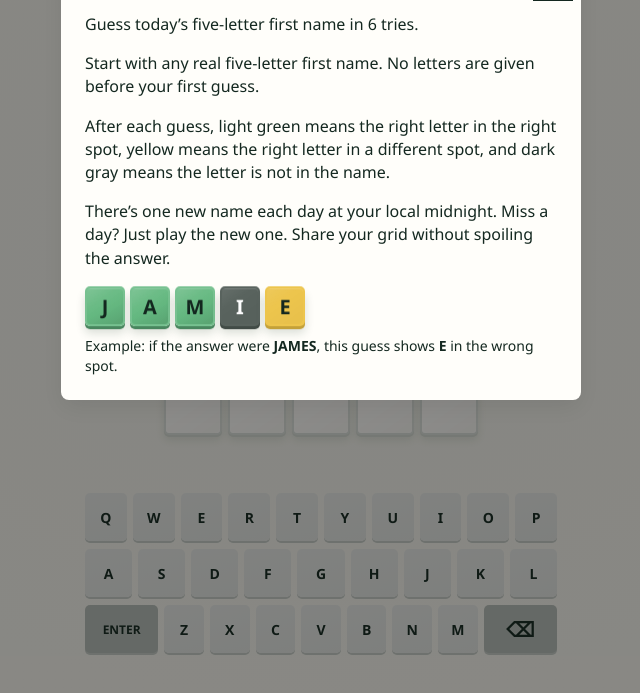
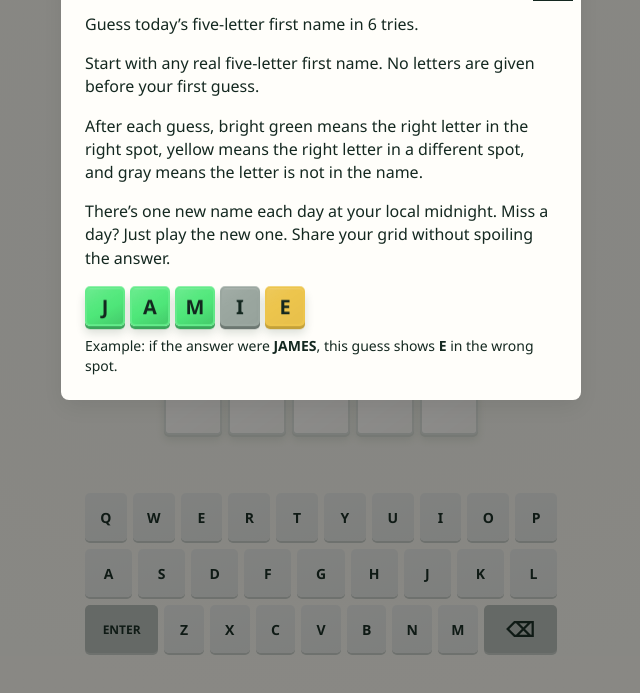
Before and after one commit to Btheriot83/given, a website with bundled scripts: page index.html in a window 1280 px wide. Shown: the part 107-800 px from the top of the page, without its empty margins (319-959 px from the left). Built offline with nearby package versions, Linux system fonts and the light colour scheme.

Commit message:
Brighten correct green and lighten absent gray

```diff
--- a/css/game.css
+++ b/css/game.css
@@ -6,10 +6,10 @@
   --filled: #7d8980;
   --key: #e5e8e4;
   --key-text: #1c3027;
-  --absent: #59635e;
+  --absent: #9ba7a0;
   --present: #edc54d;
   --correct: #24664d;
-  --correct-feedback: #65b981;
+  --correct-feedback: #4fe87a;
   --feedback-ink: #142820;
   --tile-face: #fffefa;
   --tile-edge: #d6dbd3;
@@ -28,10 +28,10 @@
   --filled: #83938b;
   --key: #35453f;
   --key-text: #f3f4ed;
-  --absent: #4e5954;
+  --absent: #8d9b93;
   --present: #e5bd45;
   --correct: #43856c;
-  --correct-feedback: #70c58e;
+  --correct-feedback: #54ec83;
   --tile-face: #202d29;
   --tile-edge: #0b1411;
   --toast: #ffffff;
@@ -44,7 +44,7 @@
 :root[data-colorblind="on"] {
   --present: #f6d45e;
   --correct: #146443;
-  --correct-feedback: #81d69b;
+  --correct-feedback: #65f396;
 }
 
 * { box-sizing: border-box; }
@@ -267,7 +267,7 @@ button {
 }
 .tile[data-state="correct"] { background: linear-gradient(155deg, color-mix(in srgb, var(--correct-feedback) 90%, #fff), var(--correct-feedback) 58%, color-mix(in srgb, var(--correct-feedback) 90%, #000)); border-color: color-mix(in srgb, var(--correct-feedback) 88%, #fff); color: var(--feedback-ink); --tile-edge: color-mix(in srgb, var(--correct-feedback) 66%, #10241b); }
 .tile[data-state="present"] { background: var(--present); border-color: var(--present); color: var(--feedback-ink); --tile-edge: color-mix(in srgb, var(--present) 66%, #735a13); }
-.tile[data-state="absent"] { background: var(--absent); border-color: var(--absent); color: #fff; --tile-edge: color-mix(in srgb, var(--absent) 66%, #111b16); }
+.tile[data-state="absent"] { background: var(--absent); border-color: var(--absent); color: var(--feedback-ink); --tile-edge: color-mix(in srgb, var(--absent) 66%, #111b16); }
 .tile.flip { animation: flip 0.5s ease forwards; }
 .tile.lift { animation: win-lift 0.55s cubic-bezier(.23, 1, .32, 1); }
 
@@ -344,7 +344,7 @@ button {
 .key[data-key="DEL"] { font-size: 20px; }
 .key[data-state="correct"] { background: var(--correct-feedback); color: var(--feedback-ink); }
 .key[data-state="present"] { background: var(--present); color: var(--feedback-ink); }
-.key[data-state="absent"] { background: var(--absent); color: #fff; }
+.key[data-state="absent"] { background: var(--absent); color: var(--feedback-ink); }
 .key:active { transform: translateY(2px); box-shadow: 0 1px 0 color-mix(in srgb, var(--key) 70%, #83908a); }
 
 .toast-wrap {
@@ -514,7 +514,7 @@ button {
 .bar {
   height: 18px;
   background: var(--absent);
-  color: #fff;
+  color: var(--feedback-ink);
   font-size: 12px;
   font-weight: 700;
   display: flex;
--- a/index.html
+++ b/index.html
@@ -75,7 +75,7 @@
       <h2 id="helpTitle">How to play</h2>
       <p>Guess today’s five-letter first name in 6 tries.</p>
       <p>Start with any real five-letter first name. No letters are given before your first guess.</p>
-      <p>After each guess, light green means the right letter in the right spot, yellow means the right letter in a different spot, and dark gray means the letter is not in the name.</p>
+      <p>After each guess, bright green means the right letter in the right spot, yellow means the right letter in a different spot, and gray means the letter is not in the name.</p>
       <p>There’s one new name each day at your local midnight. Miss a day? Just play the new one. Share your grid without spoiling the answer.</p>
       <div class="example" id="ex1"></div>
       <p class="example-caption">Example: if the answer were <b>JAMES</b>, this guess shows <b>E</b> in the wrong spot.</p>
```
Also changed, not shown: README.md.
